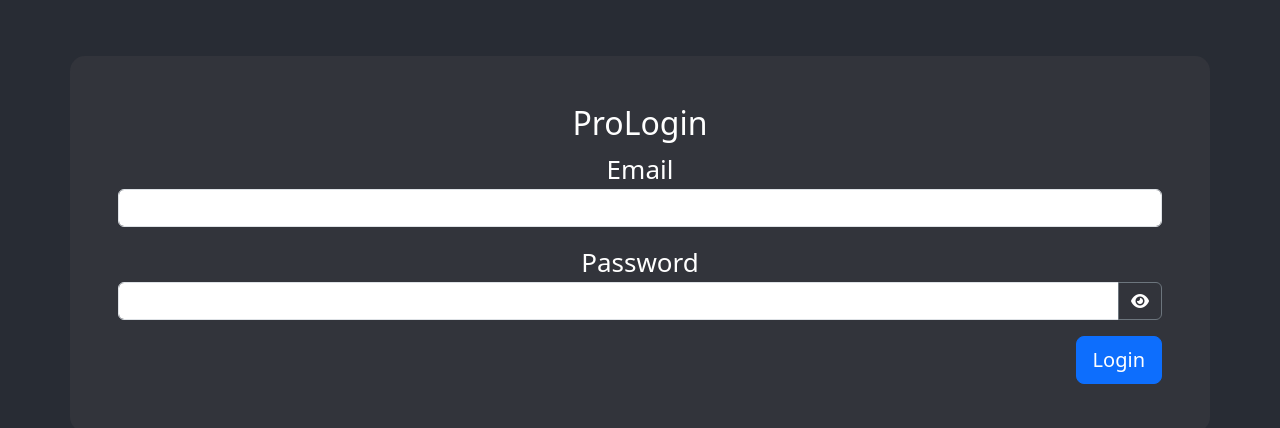
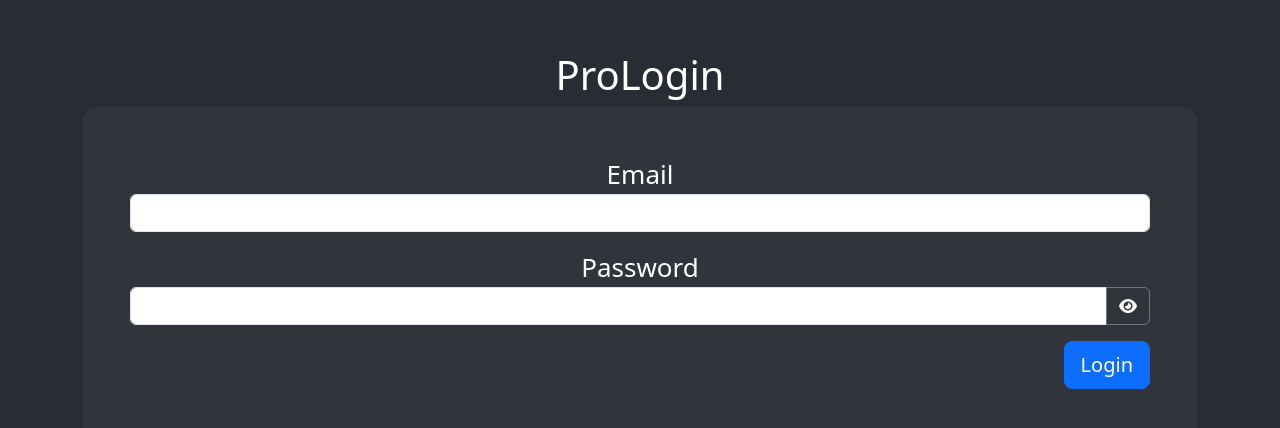
Before and after one commit to dwaxgio/react-frontend-test, a React (Create React App) app: page /login in a window 1280 px wide. Shown: the part 156-584 px from the top of the page. Built offline with nearby package versions, Linux system fonts and the light colour scheme.

Commit message:
UI Adjusted

```diff
--- a/src/components/Dashboard.js
+++ b/src/components/Dashboard.js
@@ -33,7 +33,7 @@ const Dashboard = () => {
   return (
     <div className="container position-relative p-4">
       <div className="text-center">
-        <h2>ProDashboard</h2>
+        <h1>ProDashboard</h1>
       </div>
 
       <button
--- a/src/components/Login.js
+++ b/src/components/Login.js
@@ -24,11 +24,12 @@ const Login = () => {
   };
 
   return (
+    <div className="container">
+      <h1>ProLogin</h1>
       <div
         className="container p-5"
         style={{ backgroundColor: "#32343B", borderRadius: "15px" }}
       >
-      <h2>ProLogin</h2>
         <form onSubmit={handleSubmit}>
           <div className="mb-3">
             <label>Email</label>
@@ -58,7 +59,10 @@ const Login = () => {
                 onClick={togglePasswordVisibility}
               >
                 {showPassword ? (
-                <i className="fas fa-eye-slash" style={{ color: "white" }}></i>
+                  <i
+                    className="fas fa-eye-slash"
+                    style={{ color: "white" }}
+                  ></i>
                 ) : (
                   <i className="fas fa-eye" style={{ color: "white" }}></i>
                 )}
@@ -73,6 +77,7 @@ const Login = () => {
           </div>
         </form>
       </div>
+    </div>
   );
 };
 
```
Lines whose indentation alone changed are shown as unchanged.
